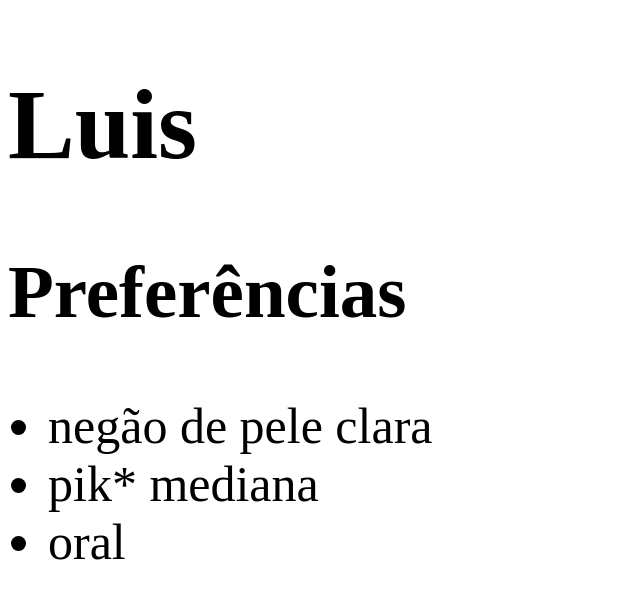
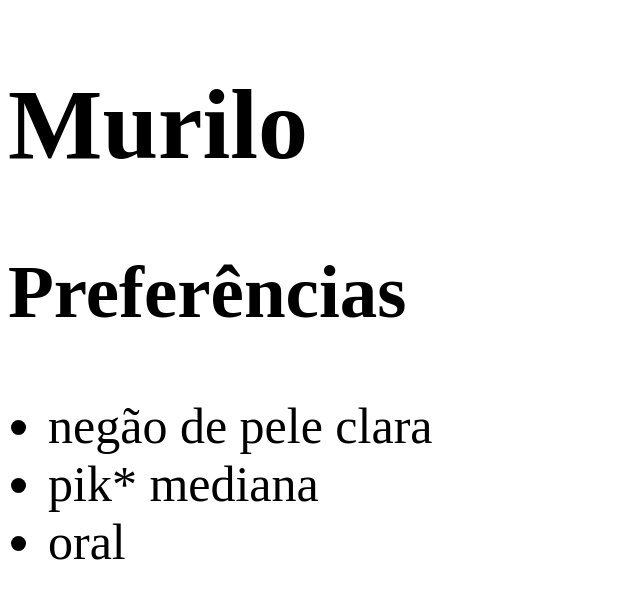
Before and after one commit to matheus596/pnt, a plain HTML site: page li.html in a window 1280 px wide. Shown: the whole page, without its empty margins (0-640 px from the left). Drawn offline with Linux system fonts and the light colour scheme.

Commit message:
Update li.html

```diff
--- a/li.html
+++ b/li.html
@@ -10,7 +10,7 @@
     <title>Título da página</title>
 </head>
 <body>
-    <h1>Luis</h1>
+    <h1>Murilo</h1>
     <h2>Preferências</h2>
     <ul>
         <li>negão de pele clara</li>
```
